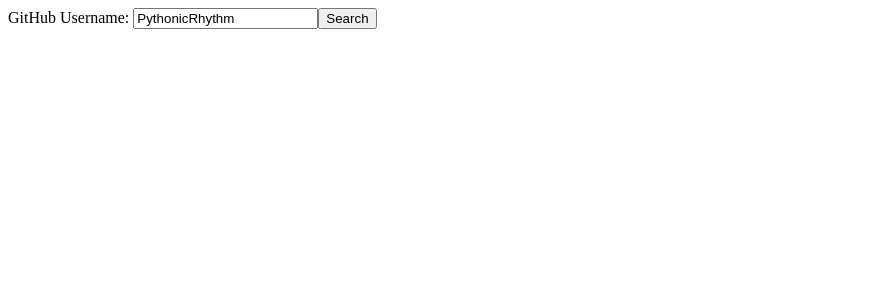
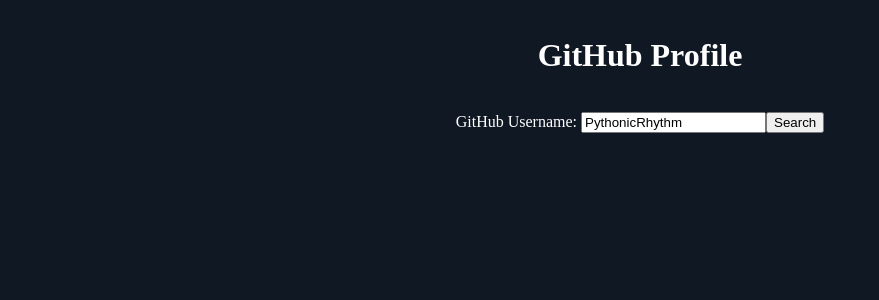
Before and after one commit to hyah01/GitHubUser, an Angular app: page / in a window 1280 px wide. Shown: the top 300 px of the page, without its empty margins (0-879 px from the left). Built offline with nearby package versions, Linux system fonts and the light colour scheme.

Commit message:
Added Css to repo

```diff
--- a/src/app/app.component.css
+++ b/src/app/app.component.css
@@ -0,0 +1,23 @@
+.main-page {
+    height: 100vh;
+    background-color: #101824;
+    display: flex;
+    flex-direction: column;
+    align-items: center;
+    overflow: hidden; /* Prevent overflow on the main page */
+}
+
+.title {
+    display: flex;
+    justify-content: center;
+    color: white;
+    margin-top: 1rem;
+    margin-bottom: 1rem;
+}
+
+.footer {
+    margin-top: auto;
+    width: 100%;
+    text-align: center;
+    color: white;
+}
--- a/src/app/app.component.html
+++ b/src/app/app.component.html
@@ -6,4 +6,14 @@
   </div>
 </div> -->
 
-<app-search></app-search>
+<div class="main-page">
+  <div class="title">
+    <h1>GitHub Profile</h1>
+  </div>
+  <div class="body">
+    <app-search></app-search>
+  </div>
+  <div class="footer">
+
+  </div>
+</div>
--- a/src/app/profile/profile.component.css
+++ b/src/app/profile/profile.component.css
@@ -0,0 +1,63 @@
+.container {
+    display: flex;
+    gap: 1rem;
+    height: 70vh;
+    overflow-y: auto;
+    justify-content: center;
+}
+
+.profile {
+    width: 16%;
+    /* background-color: rgba(0,0,0, 0.2); */
+    min-width: 15%;
+}
+
+.repo {
+    height: 100%;
+    width: 60%;
+    display: flex;
+    align-items: center;
+    /* background-color: rgba(0,0,0, 0.2); */
+    box-sizing: border-box;
+    overflow-y: auto;
+    scrollbar-width: thin;
+    scrollbar-color: rgba(0, 0, 0, 0.3) transparent;
+}
+
+.repo-container {
+    display: flex;
+    margin: 10px;
+    gap: 10px;
+    justify-content:space-between;
+    height: 100%;
+
+}
+.wrapper {
+    display: flex;
+    flex-wrap: wrap;
+    justify-content: center;
+    max-height: 100%;
+
+
+  }
+
+
+.repo-item {
+    width: 45%;
+    border: 1px solid rgba(83, 83, 83, 0.5);
+    border-radius: 8px;
+    margin: 5px;
+    padding: 17px;
+    display: flex;
+    flex-direction: column;
+    justify-content: space-between;
+}
+
+.repo-item a {
+    text-decoration: none;
+    color: #538edb;
+}
+
+.repo-item h3 {
+    color: #538edb;
+}
--- a/src/app/search/search.component.css
+++ b/src/app/search/search.component.css
@@ -0,0 +1,16 @@
+
+.search {
+    display: flex;
+    justify-content: center;
+    color: white;
+    padding-bottom: 10px;
+}
+
+.profile {
+    color: white;
+    display: flex;
+    align-items: center;
+    justify-content: center;
+    max-height: 60%;
+    height: 60%;
+}
--- a/src/styles.css
+++ b/src/styles.css
@@ -1 +1,5 @@
 /* You can add global styles to this file, and also import other style files */
+body {
+    padding: 0 0;
+    margin: 0 0;
+}
```
